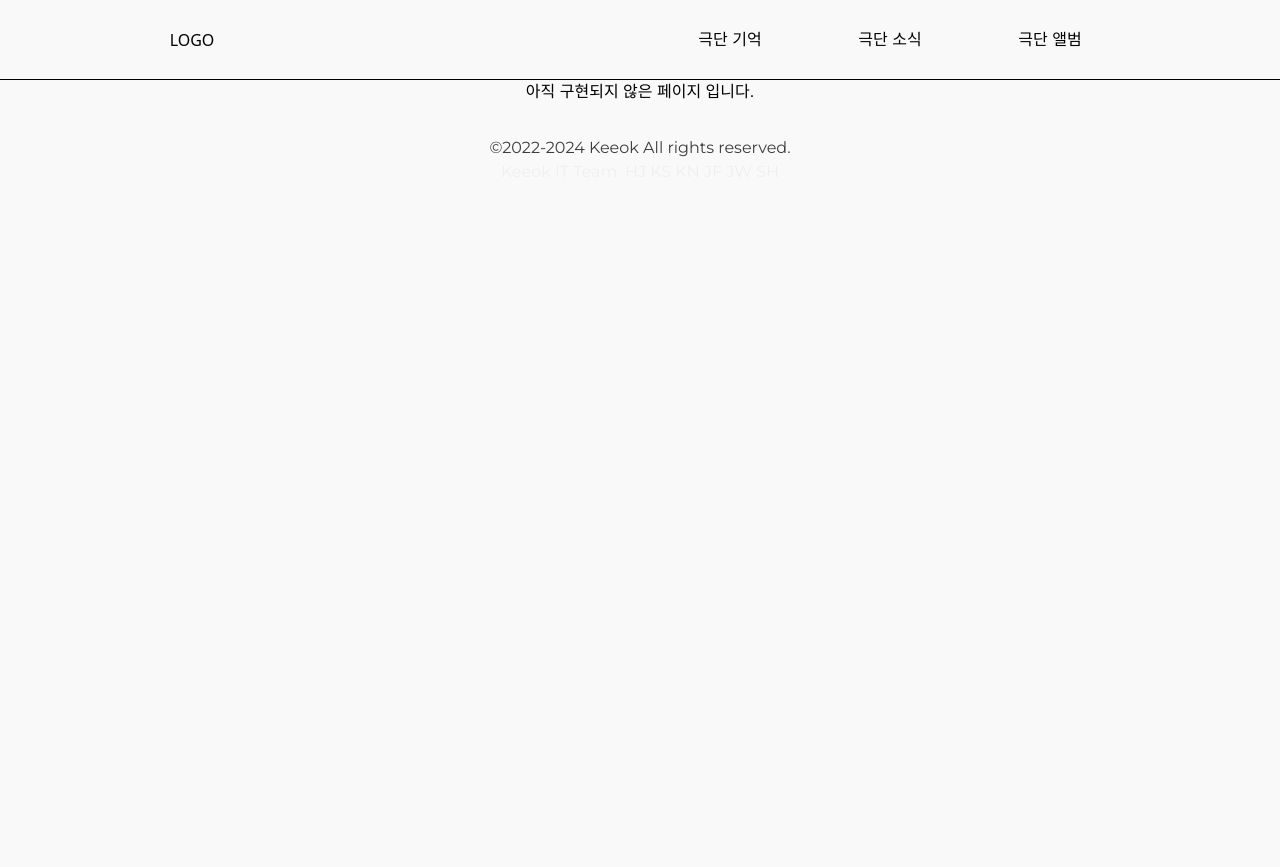
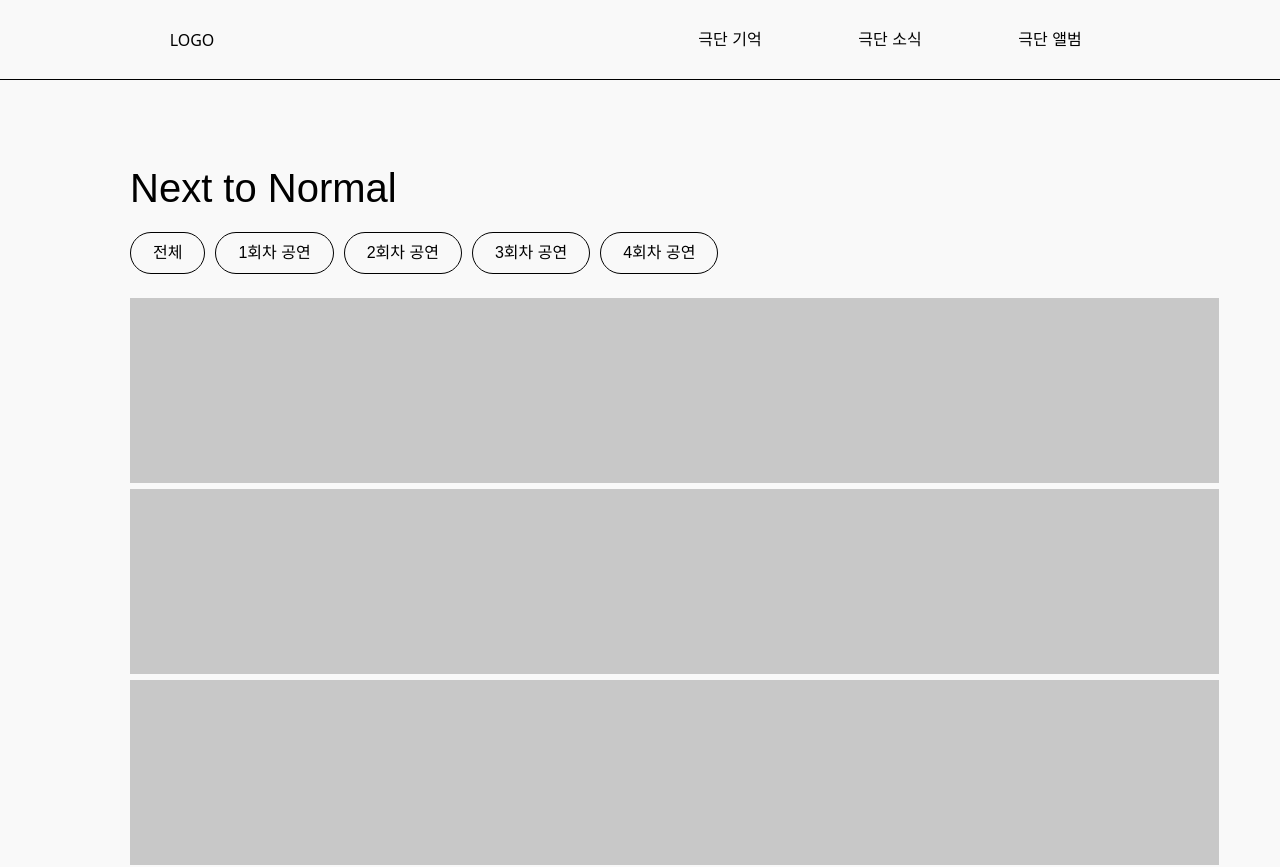
Before and after one commit to k-syou/memory-front-end, a Next.js app: page /photo/detail in a window 1280 px wide. Before the commit this address had no page. Shown: the top 867 px of the page. Before the commit the page ends 800 px from the top, so only its background shows below. Built offline with nearby package versions, Linux system fonts and the light colour scheme; a web font is replaced by a local one.

Commit message:
[update] photo detail 화면 개발(1440~) 확대X

```diff
--- /dev/null
+++ b/app/photo/detail/page.tsx
@@ -0,0 +1,57 @@
+import Button from "@/components/atoms/Button";
+import Container from "@/components/atoms/Container";
+import Section from "@/components/atoms/Section";
+import Text from "@/components/atoms/Text";
+import Title from "@/components/atoms/Title";
+
+const menuList = [
+  "전체",
+  "1회차 공연",
+  "2회차 공연",
+  "3회차 공연",
+  "4회차 공연",
+];
+const imageList = new Array<string>(20).fill("1")
+const PhotoDetail = () => {
+  const renderPhotoMenuList = () => {
+    return (
+      <div className="flex gap-[10px] mb-6">
+        {menuList.map((menu, idx) => {
+          return (
+            <Button key={idx} variant={"navbarBtn"}><Text className="text-b1">{menu}</Text></Button>
+          )
+        })}
+      </div>
+    )
+  };
+  const renderImageList = () => {
+    return (
+      <div className="grid grid-cols-6 gap-[6px] mb-[249px]">
+        {
+          imageList.map((image, idx) => {
+            return (
+              <div key={idx} className="w-[234px] h-[185px] bg-gray400"></div>
+            )
+          })
+        }
+      </div>
+    )
+  }
+  return (
+    <>
+      <Title
+        className="pt-20 pb-4"
+        text={`Next to Normal`}
+        textClassName="text-h3"
+      />
+      <Section border={"bottom"}>
+        <Container>
+          {renderPhotoMenuList()}
+          {renderImageList()}
+        </Container>
+      </Section>
+    </>
+  );
+};
+
+export default PhotoDetail;
--- a/components/atoms/Button.tsx
+++ b/components/atoms/Button.tsx
@@ -5,7 +5,7 @@
 
 // text variants
 // class name values from figma
-const ButtonVariants = cva("border border-solid border-black box-border ", {
+const ButtonVariants = cva("border border-solid border-black box-border", {
   variants: {
     variant: {
       default: "",
--- a/components/atoms/DropdownMenu.tsx
+++ b/components/atoms/DropdownMenu.tsx
@@ -48,7 +48,7 @@
       setIsOpen(!isOpen);
     }
     return (
-      <div className={cn(`border-b relative overflow-visible h-full`, className)}>
+      <div className={cn(`border-b relative overflow-visible h-full bg-white`, className)}>
         <div
           className={cn(DropdownMenuVariants({ menuStyle }), "flex relative")}
           onClick={() => topMenuClick()}
@@ -61,7 +61,7 @@
           </div>
         </div>
 
-        <div className={`${isOpen ? "absolute" : "hidden"} flex-col border-b`}>
+        <div className={`${isOpen ? "absolute" : "hidden"} flex-col bg-white border-b`}>
           {menuList.map((menu, idx) => {
             if (selectIdx === idx) {
               return <></>;
@@ -69,7 +69,7 @@
               return (
                 <div
                   key={idx}
-                  className={cn(DropdownMenuVariants({ menuStyle }), "")}
+                  className={cn(DropdownMenuVariants({ menuStyle }), "border-t-0")}
                   onClick={() => dropdownMenuClick(idx)}
                 >
                   <Text id={`${valueId}-${idx}`} className="text-b1">
--- a/components/atoms/Title.tsx
+++ b/components/atoms/Title.tsx
@@ -15,11 +15,23 @@
   containerClassName?: string;
 };
 
-const Title = ({ id, isUnderLine, text, align, className, textClassName, containerClassName}: Props) => {
+const Title = ({
+  id,
+  isUnderLine,
+  text,
+  align,
+  className,
+  textClassName,
+  containerClassName,
+}: Props) => {
   align = align ? align : "text-left";
   return (
-    <Section id={id} border={isUnderLine ? "bottom" : "default"} className={className}>
-      <Container className={cn(containerClassName,"relative")}>
+    <Section
+      id={id}
+      border={isUnderLine ? "bottom" : "default"}
+      className={className}
+    >
+      <Container className={cn(containerClassName, "relative")}>
         <Text type="paragraph" className={cn(align, "block", textClassName)}>
           {text}
         </Text>
```
